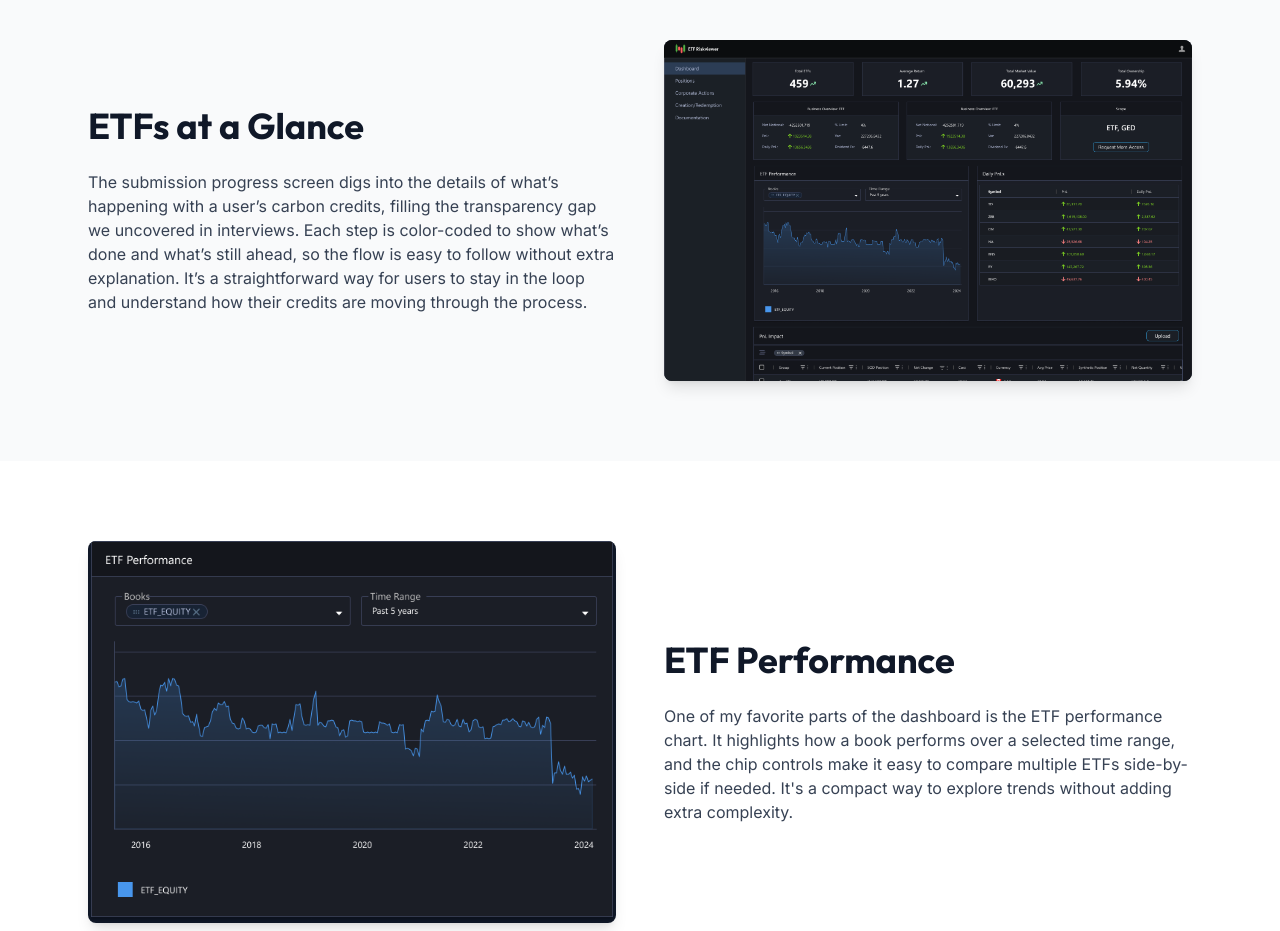
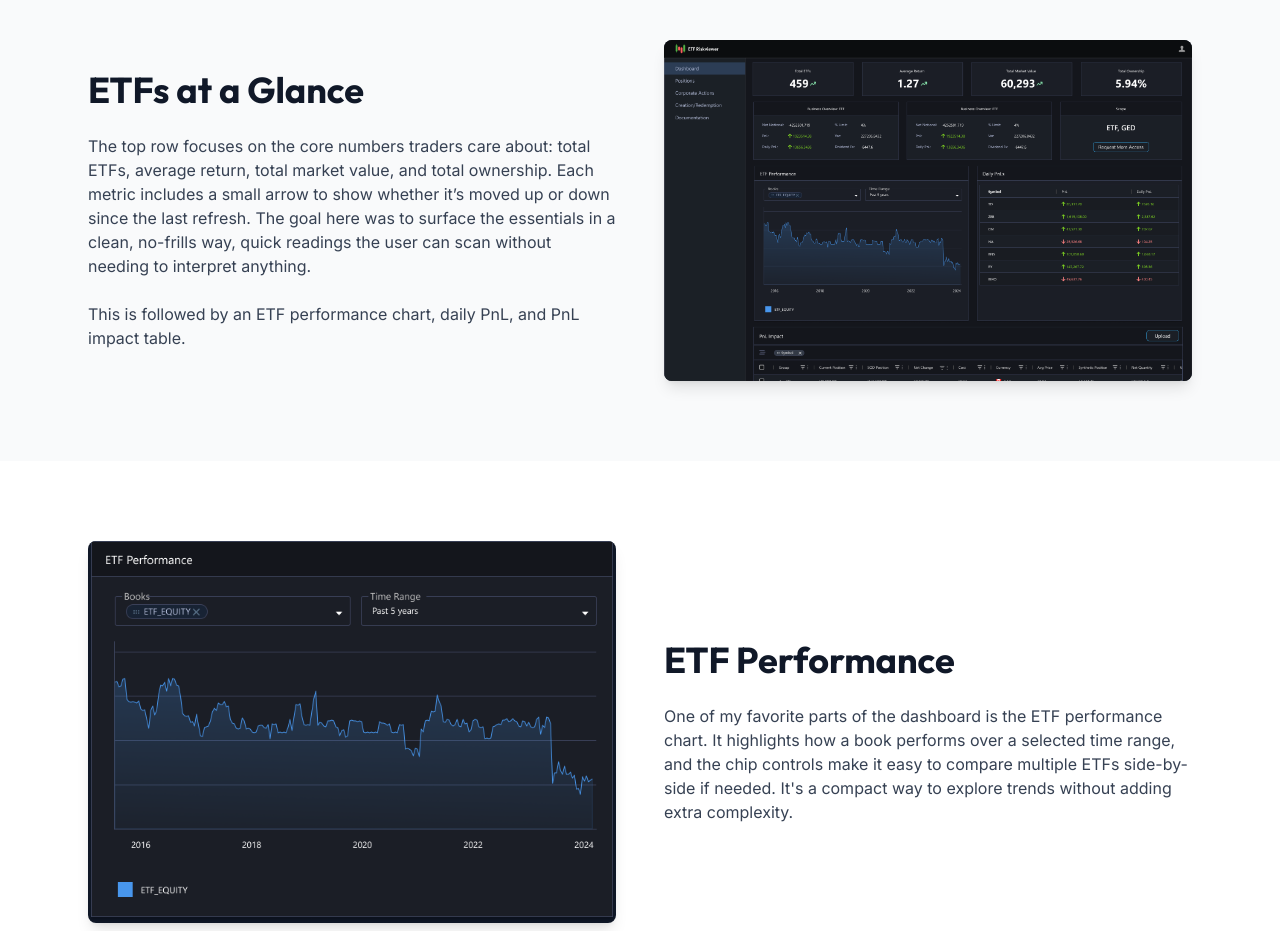
Before and after one commit to supzter/supul.me, an Astro site: page /etf-dashboard in a window 1280 px wide. Shown: the part 1720-2651 px from the top of the page. Built offline with nearby package versions, Linux system fonts and the light colour scheme; Astro itself is replaced by a stand-in of ours.

Commit message:
ETF text content fix

```diff
--- a/src/pages/etf-dashboard.astro
+++ b/src/pages/etf-dashboard.astro
@@ -76,7 +76,7 @@ import pnlTable from '../../public/etf/pnl-table.png';
           <h2 class="text-4xl font-bold mb-6 text-gray-900">ETFs at a Glance</h2>
           <div class="prose prose-lg max-w-none text-gray-700 space-y-6">
             <p>
-              The submission progress screen digs into the details of what’s happening with a user’s carbon credits, filling the transparency gap we uncovered in interviews. Each step is color-coded to show what’s done and what’s still ahead, so the flow is easy to follow without extra explanation. It’s a straightforward way for users to stay in the loop and understand how their credits are moving through the process.
+              The top row focuses on the core numbers traders care about: total ETFs, average return, total market value, and total ownership. Each metric includes a small arrow to show whether it’s moved up or down since the last refresh. The goal here was to surface the essentials in a clean, no-frills way, quick readings the user can scan without needing to interpret anything. <br><br> This is followed by an ETF performance chart, daily PnL, and PnL impact table.
             </p>
           </div>
         </div>
```
